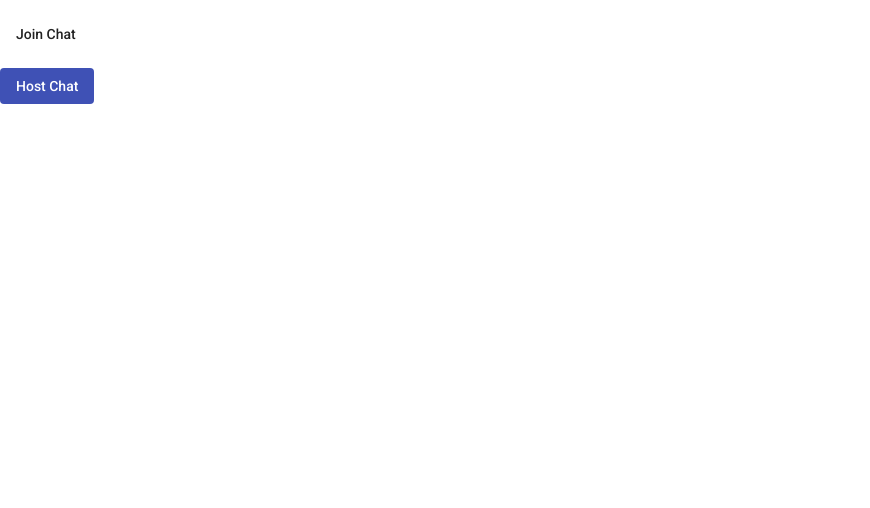
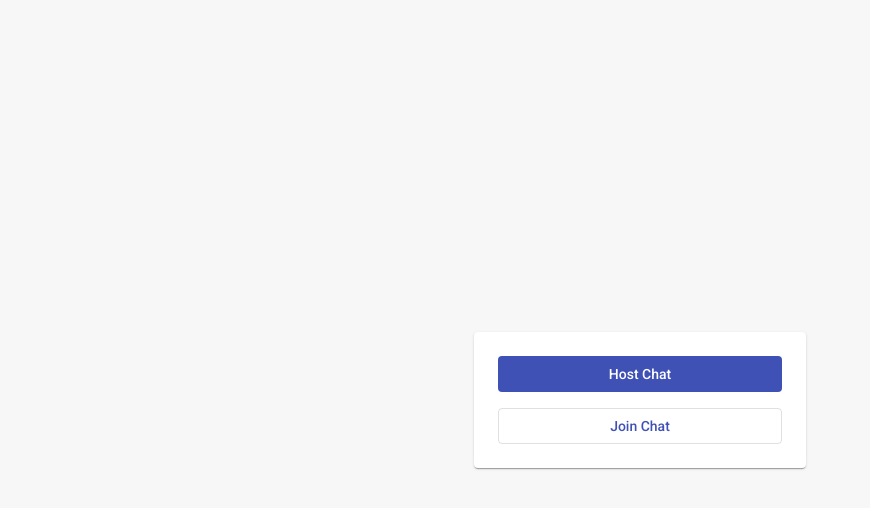
Before and after one commit to jadurani/anon-chat, an Angular app: page / in a window 1280 px wide. Shown: the top 508 px of the page, without its empty margins (0-870 px from the left). Built offline with nearby package versions, Linux system fonts and the light colour scheme.

Commit message:
cosmetic changes

```diff
--- a/src/app/app.component.scss
+++ b/src/app/app.component.scss
@@ -0,0 +1,6 @@
+:host {
+  display: flex;
+  height: 100%;
+  width: 100%;
+  background-color: rgba(0, 0, 0, 0.03);
+}
--- a/src/app/landing/landing.component.html
+++ b/src/app/landing/landing.component.html
@@ -1,20 +1,15 @@
-
-<ng-container *ngIf="currentPage===HOME">
-  <p>
-    <button mat-flat-button type="button" (click)="willJoinChat()">
-      Join Chat
-    </button>
-  </p>
-  <p>
+<mat-card class="LandingCard">
+  <div *ngIf="currentPage===HOME" class="LandingCard-content">
     <button mat-flat-button type="button" color="primary" (click)="willHostChat()">
       Host Chat
     </button>
-  </p>
-</ng-container>
+    <button mat-stroked-button type="button" color="primary" (click)="willJoinChat()">
+      Join Chat
+    </button>
+  </div>
 
   <ng-container *ngIf="currentPage===HOST">
-  <form [formGroup]="signInForm">
-    <p>
+    <form [formGroup]="signInForm" class="LandingCard-content">
       <mat-form-field appearance="outline">
         <mat-label>Nickname</mat-label>
         <input matInput type="text" formControlName="nickname" placeholder="Nickname" required />
@@ -22,23 +17,17 @@
           {{ getError('nickname') }}
         </mat-error>
       </mat-form-field>
-    </p>
-    <p>
       <button mat-flat-button color="primary" type="submit" (click)="hostChat()" [disabled]="signInForm.invalid || processing">
         Enter
       </button>
-    </p>
-    <p>
-      <button mat-flat-button type="button" (click)="goBack()">
+      <button mat-stroked-button type="button" (click)="goBack()">
         Back
       </button>
-    </p>
     </form>
   </ng-container>
 
   <ng-container *ngIf="currentPage===JOIN">
-  <form [formGroup]="signInForm">
-    <p>
+    <form [formGroup]="signInForm" class="LandingCard-content">
       <mat-form-field appearance="outline">
         <mat-label>Nickname</mat-label>
         <input matInput type="text" formControlName="nickname" placeholder="Nickname" required />
@@ -46,8 +35,6 @@
           {{ getError('nickname') }}
         </mat-error>
       </mat-form-field>
-    </p>
-    <p>
       <mat-form-field appearance="outline">
         <mat-label>Chat ID</mat-label>
         <input matInput type="text" formControlName="chatId" placeholder="Chat ID" required />
@@ -55,16 +42,12 @@
           {{ getError('chatId') }}
         </mat-error>
       </mat-form-field>
-    </p>
-    <p>
       <button mat-flat-button color="primary" type="submit" (click)="joinChat()" [disabled]="signInForm.invalid || processing">
         Enter
       </button>
-    </p>
-    <p>
-      <button mat-flat-button type="button" (click)="goBack()">
+      <button mat-stroked-button type="button" (click)="goBack()">
         Back
       </button>
-    </p>
     </form>
   </ng-container>
+</mat-card>
--- a/src/app/landing/landing.component.scss
+++ b/src/app/landing/landing.component.scss
@@ -0,0 +1,20 @@
+:host {
+  margin: auto;
+}
+
+.LandingCard {
+  min-width: 300px;
+  display: flex;
+  align-items: center;
+  transition: ease 0.5s height;
+}
+
+.LandingCard-content {
+  display: flex;
+  width: 100%;
+  flex-direction: column;
+}
+
+button {
+  margin: 8px;
+}
```
Lines whose indentation alone changed are shown as unchanged.
